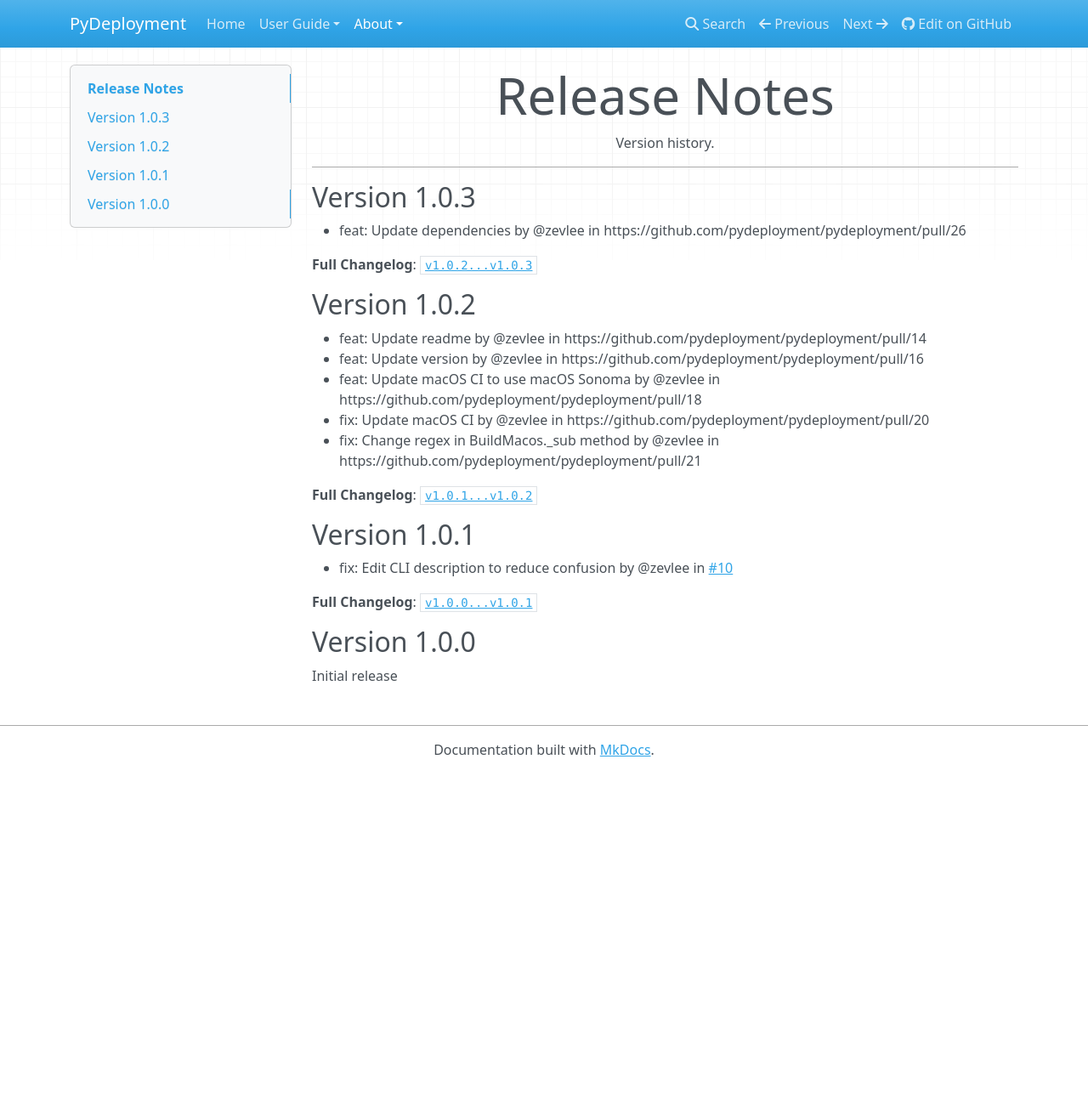
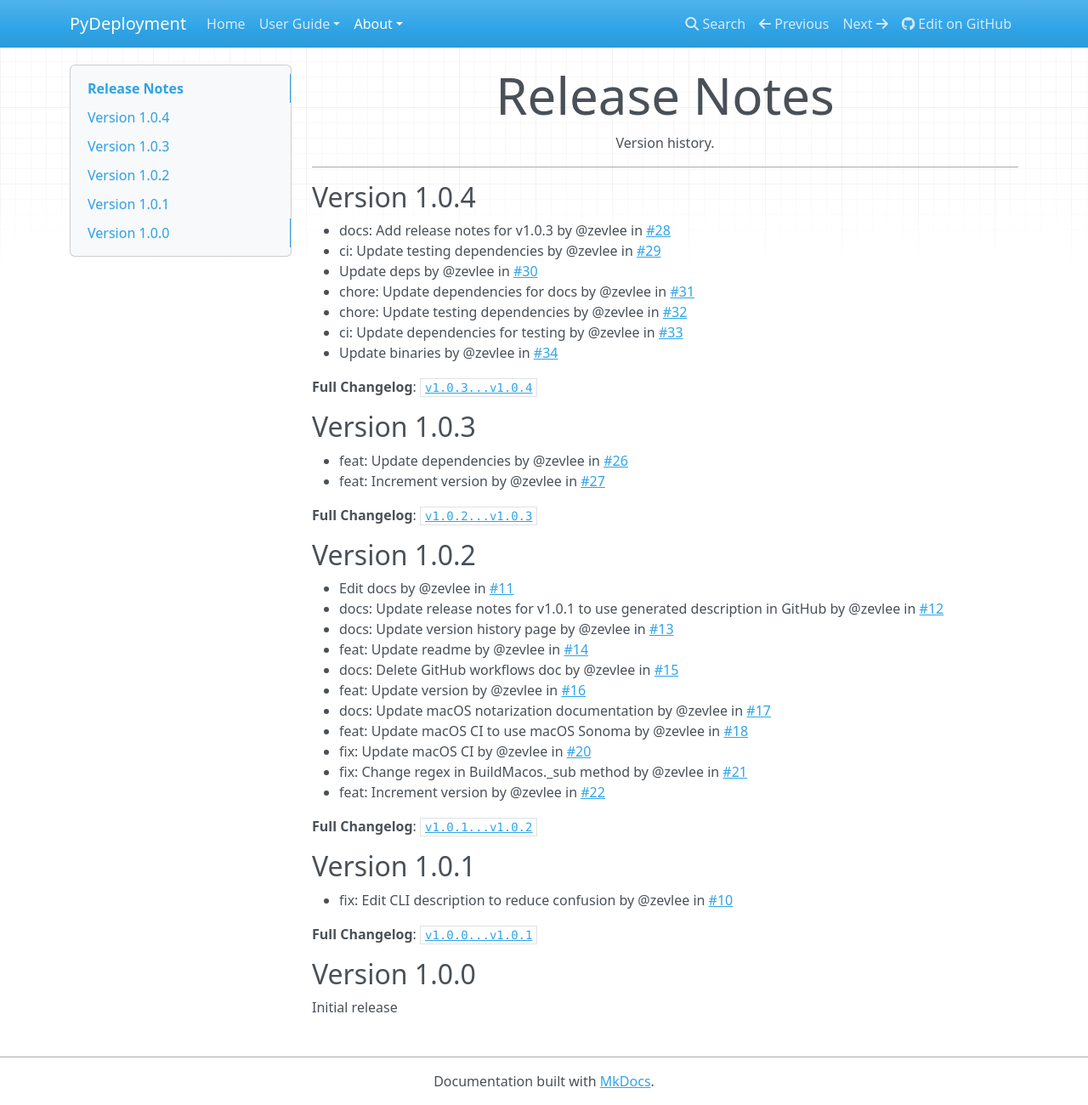
Before and after one commit to pydeployment/pydeployment, an MkDocs documentation site: the page built from docs/about/release-notes.md, in a window 1280 px wide and 1300 px high. Shown: the whole window at 85% size. Built offline with MkDocs 1.6.1, drawn with Linux system fonts in a browser that asks for light colours; nearby versions of some CDN libraries.

Commit message:
docs: Add release notes for v1.0.4

```diff
--- a/docs/about/release-notes.md
+++ b/docs/about/release-notes.md
@@ -4,17 +4,35 @@ Version history.
 
 ---
 
+## Version 1.0.4
+* docs: Add release notes for v1.0.3 by @zevlee in [#28](https://github.com/pydeployment/pydeployment/pull/28)
+* ci: Update testing dependencies by @zevlee in [#29](https://github.com/pydeployment/pydeployment/pull/29)
+* Update deps by @zevlee in [#30](https://github.com/pydeployment/pydeployment/pull/30)
+* chore: Update dependencies for docs by @zevlee in [#31](https://github.com/pydeployment/pydeployment/pull/31)
+* chore: Update testing dependencies by @zevlee in [#32](https://github.com/pydeployment/pydeployment/pull/32)
+* ci: Update dependencies for testing by @zevlee in [#33](https://github.com/pydeployment/pydeployment/pull/33)
+* Update binaries by @zevlee in [#34](https://github.com/pydeployment/pydeployment/pull/34)
+
+**Full Changelog**: [`v1.0.3...v1.0.4`](https://github.com/pydeployment/pydeployment/compare/v1.0.3...v1.0.4)
+
 ## Version 1.0.3
-* feat: Update dependencies by @zevlee in https://github.com/pydeployment/pydeployment/pull/26
+* feat: Update dependencies by @zevlee in [#26](https://github.com/pydeployment/pydeployment/pull/26)
+* feat: Increment version by @zevlee in [#27](https://github.com/pydeployment/pydeployment/pull/27)
 
 **Full Changelog**: [`v1.0.2...v1.0.3`](https://github.com/pydeployment/pydeployment/compare/v1.0.2...v1.0.3)
 
 ## Version 1.0.2
-* feat: Update readme by @zevlee in https://github.com/pydeployment/pydeployment/pull/14
-* feat: Update version by @zevlee in https://github.com/pydeployment/pydeployment/pull/16
-* feat: Update macOS CI to use macOS Sonoma by @zevlee in https://github.com/pydeployment/pydeployment/pull/18
-* fix: Update macOS CI by @zevlee in https://github.com/pydeployment/pydeployment/pull/20
-* fix: Change regex in BuildMacos._sub method by @zevlee in https://github.com/pydeployment/pydeployment/pull/21
+* Edit docs by @zevlee in [#11](https://github.com/pydeployment/pydeployment/pull/11)
+* docs: Update release notes for v1.0.1 to use generated description in GitHub by @zevlee in [#12](https://github.com/pydeployment/pydeployment/pull/12)
+* docs: Update version history page by @zevlee in [#13](https://github.com/pydeployment/pydeployment/pull/13)
+* feat: Update readme by @zevlee in [#14](https://github.com/pydeployment/pydeployment/pull/14)
+* docs: Delete GitHub workflows doc by @zevlee in [#15](https://github.com/pydeployment/pydeployment/pull/15)
+* feat: Update version by @zevlee in [#16](https://github.com/pydeployment/pydeployment/pull/16)
+* docs: Update macOS notarization documentation by @zevlee in [#17](https://github.com/pydeployment/pydeployment/pull/17)
+* feat: Update macOS CI to use macOS Sonoma by @zevlee in [#18](https://github.com/pydeployment/pydeployment/pull/18)
+* fix: Update macOS CI by @zevlee in [#20](https://github.com/pydeployment/pydeployment/pull/20)
+* fix: Change regex in BuildMacos._sub method by @zevlee in [#21](https://github.com/pydeployment/pydeployment/pull/21)
+* feat: Increment version by @zevlee in [#22](https://github.com/pydeployment/pydeployment/pull/22)
 
 **Full Changelog**: [`v1.0.1...v1.0.2`](https://github.com/pydeployment/pydeployment/compare/v1.0.1...v1.0.2)
 
```
